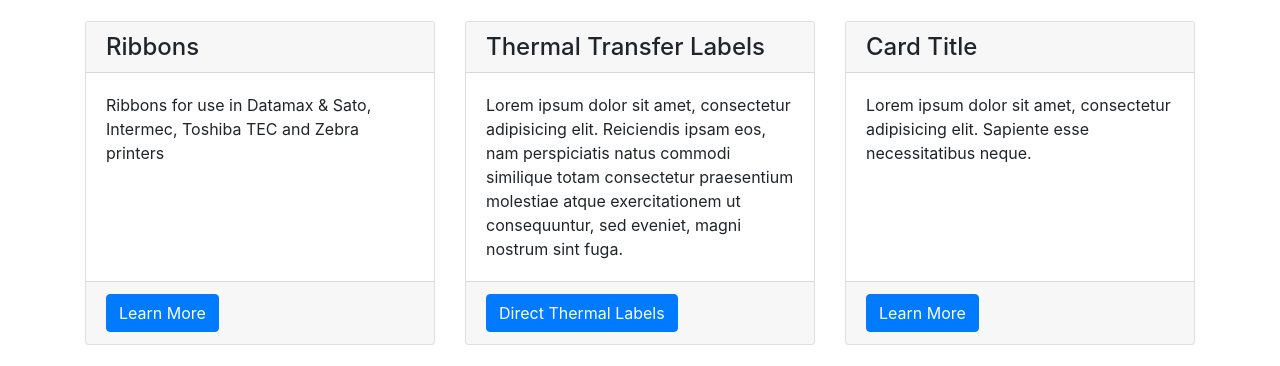
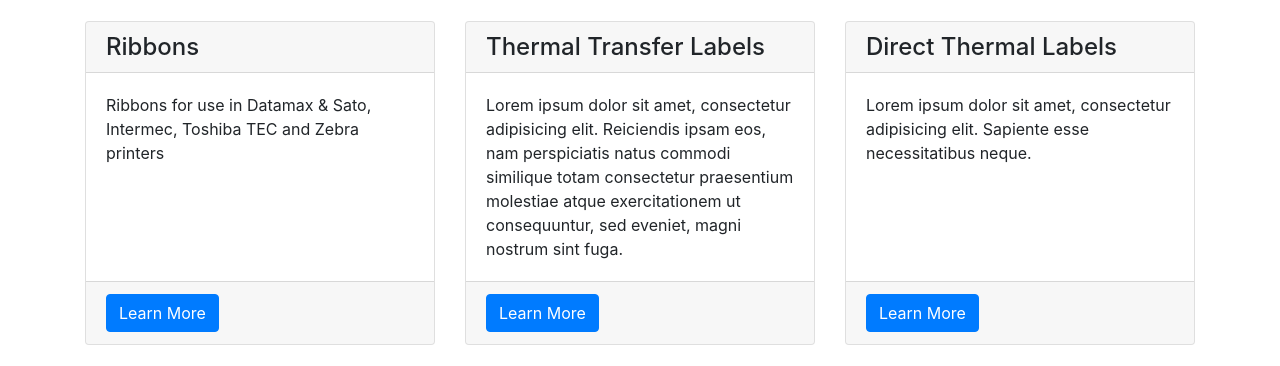
Before and after one commit to dalcon007/dynamiclabel, a website: page docs/index.html in a window 1280 px wide. Shown: the part 647-1013 px from the top of the page. Drawn offline with Linux system fonts and the light colour scheme.

Commit message:
Update index.html

```diff
--- a/docs/index.html
+++ b/docs/index.html
@@ -77,7 +77,7 @@
         </ol>
         <div class="carousel-inner" role="listbox">
           <!-- Slide One - Set the background image for this slide in the line below -->
-          <div class="carousel-item active" style="background-image: url('http://placehold.it/1900x1080')">
+          <div class="carousel-item active" style="background-image: url('/Untitled-1.jpg')">
             <div class="carousel-caption d-none d-md-block">
               <h3>First Slide</h3>
               <p>This is a description for the first slide.</p>
@@ -134,13 +134,13 @@
               <p class="card-text">Lorem ipsum dolor sit amet, consectetur adipisicing elit. Reiciendis ipsam eos, nam perspiciatis natus commodi similique totam consectetur praesentium molestiae atque exercitationem ut consequuntur, sed eveniet, magni nostrum sint fuga.</p>
             </div>
             <div class="card-footer">
-              <a href="#" class="btn btn-primary">Direct Thermal Labels</a>
+              <a href="#" class="btn btn-primary">Learn More</a>
             </div>
           </div>
         </div>
         <div class="col-lg-4 mb-4">
           <div class="card h-100">
-            <h4 class="card-header">Card Title</h4>
+            <h4 class="card-header">Direct Thermal Labels</h4>
             <div class="card-body">
               <p class="card-text">Lorem ipsum dolor sit amet, consectetur adipisicing elit. Sapiente esse necessitatibus neque.</p>
             </div>
```
